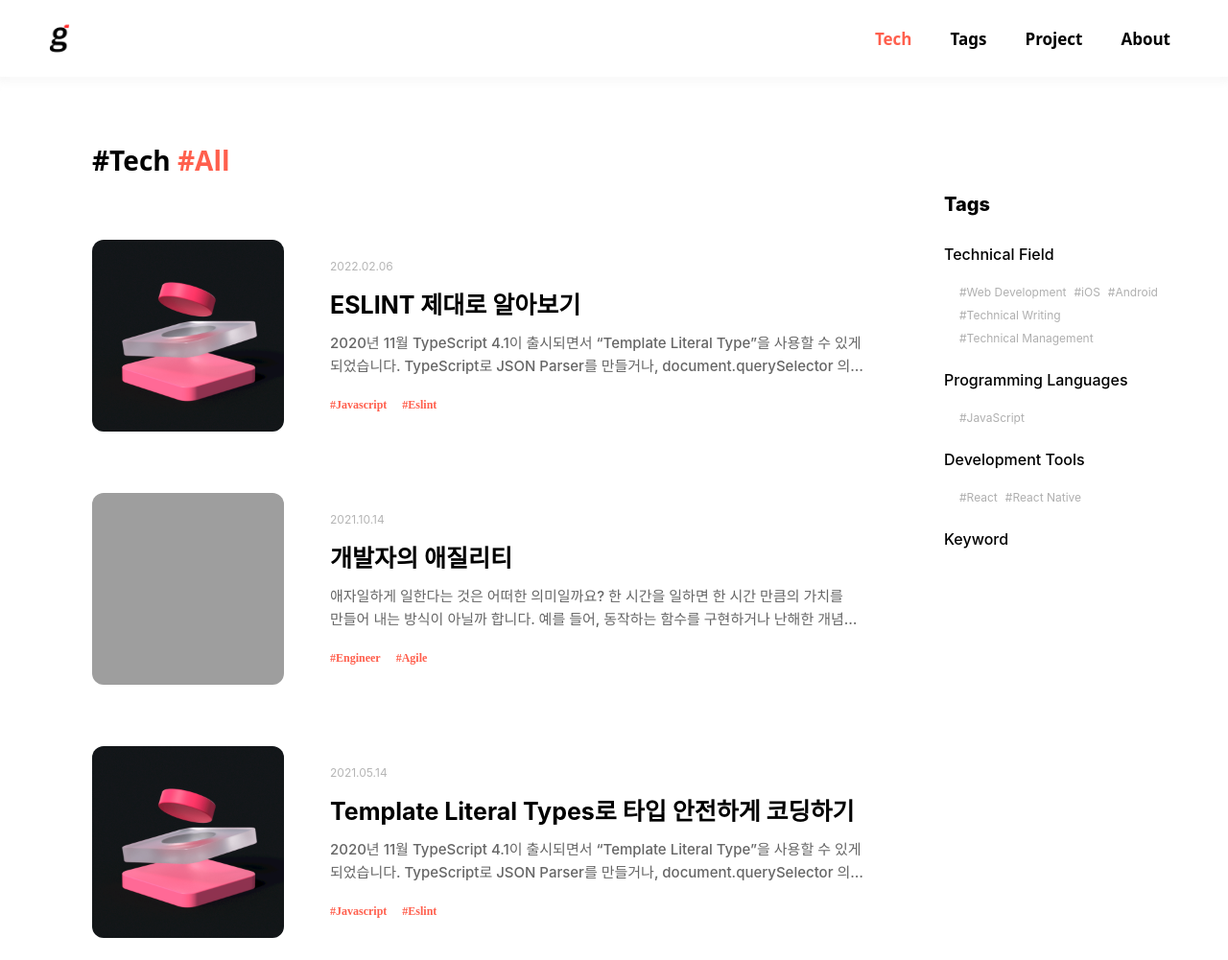
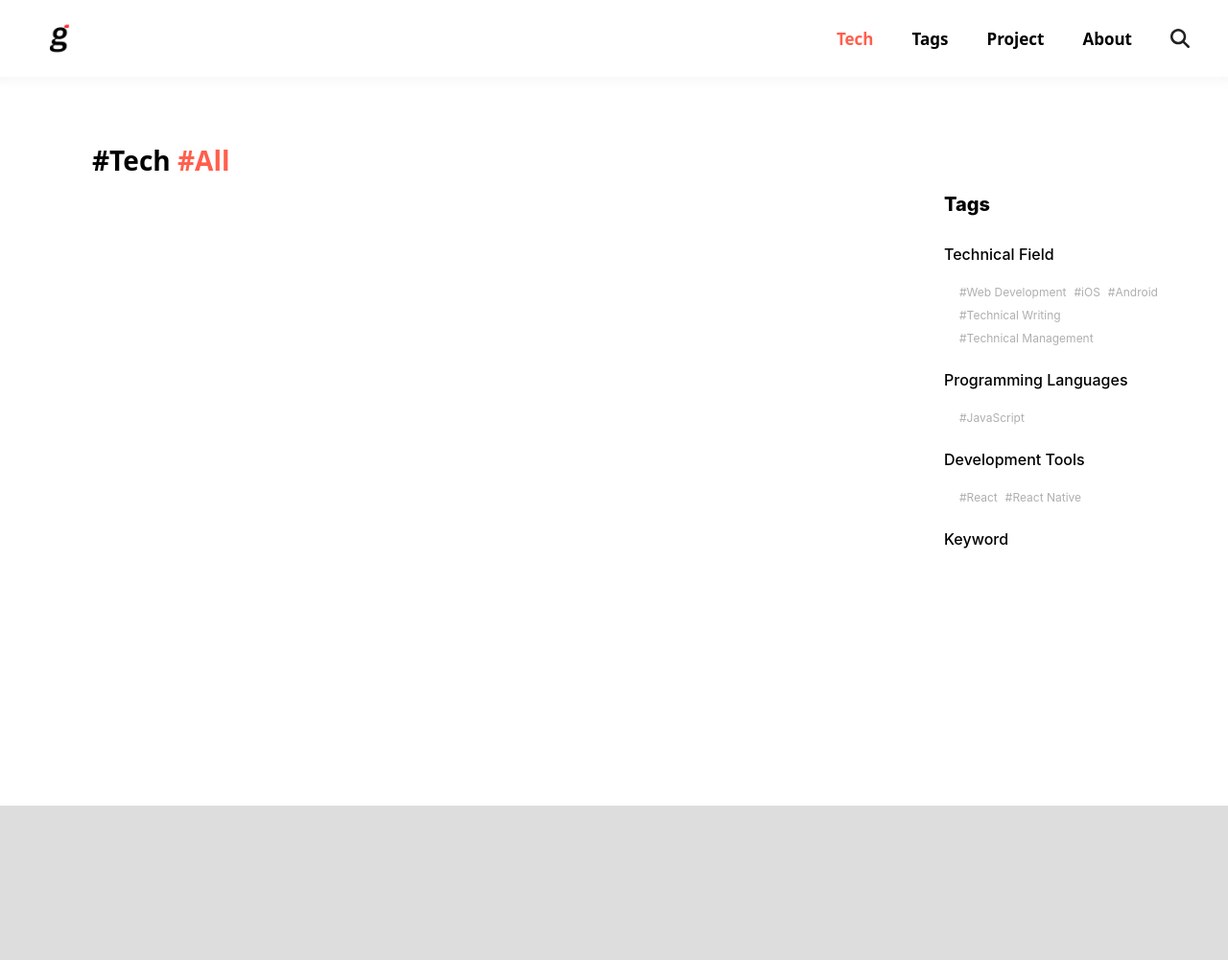
Before and after one commit to gparkkii/gparkkii.github.io, a Gatsby site: page / in a window 1280 px wide. Shown: the top 1001 px of the page at 96% size. Built offline with nearby package versions, Linux system fonts and the light colour scheme; Gatsby itself is replaced by a stand-in of ours; grey boxes are pictures that could not be loaded.

Commit message:
feat: create icon component using FontAwesome

```diff
--- a/gatsby-config.js
+++ b/gatsby-config.js
@@ -15,6 +15,7 @@ module.exports = {
     siteUrl: `https://github.com/gparkkii/gparkkii-gatsby`,
   },
   plugins: [
+    `gatsby-plugin-fontawesome-css`,
     `gatsby-plugin-image`,
     `gatsby-plugin-emotion`,
     `gatsby-transformer-sharp`,
--- a/src/components/Blog.tsx
+++ b/src/components/Blog.tsx
@@ -58,11 +58,11 @@ const Blog = ({ header, posts, tagList, selectedTag }: BlogLayoutProps) => {
         <b>#{selectedTag}</b>
       </BlogHeader>
       {/* <TagMenu tags={tagList} selectedTag={selectedTag} /> */}
-      {currentPostList?.map((post, index) => {
+      {/* {currentPostList?.map((post, index) => {
         return (
           <PostCard key={`post_${index}`} postData={post.node.frontmatter} />
         );
-      })}
+      })} */}
     </BlogContainer>
   );
 };
--- /dev/null
+++ b/src/components/Icon.tsx
@@ -0,0 +1,48 @@
+import React from 'react';
+import { FontAwesomeIcon } from '@fortawesome/react-fontawesome';
+import { faXmark, faSearch, faBars } from '@fortawesome/free-solid-svg-icons';
+import styled from '@emotion/styled';
+
+type IconType = 'cancel' | 'search' | 'menu';
+
+const CustomIcon = {
+  cancel: faXmark,
+  search: faSearch,
+  menu: faBars,
+} as const;
+
+type IconSizeType = 'xs' | 'sm' | 'md' | 'lg' | 'xl';
+const IconSize = {
+  xs: '20px',
+  sm: '24px',
+  md: '32px',
+  lg: '40px',
+  xl: '48px',
+} as const;
+
+interface IconProps {
+  size: IconSizeType;
+  icon: IconType;
+}
+
+const IconBox = styled.div`
+  display: flex;
+  align-items: center;
+  justify-content: center;
+  object-fit: contain;
+`;
+
+const Icon = ({ size, icon }: IconProps) => {
+  return (
+    <IconBox
+      style={{
+        width: IconSize[size] ?? IconSize.sm,
+        height: IconSize[size] ?? IconSize.sm,
+      }}
+    >
+      <FontAwesomeIcon icon={CustomIcon[icon]} fontSize={IconSize[size]} />
+    </IconBox>
+  );
+};
+
+export default Icon;
--- a/src/components/Navigation/Header.tsx
+++ b/src/components/Navigation/Header.tsx
@@ -1,9 +1,11 @@
 import React from 'react';
 import { StaticImage } from 'gatsby-plugin-image';
 import styled from '@emotion/styled';
-import { Link } from 'gatsby';
+import { Link, navigate } from 'gatsby';
 import NavMenu from './NavMenu';
 import { mediaQuery } from 'theme/breakpoints';
+import { PATH } from '../../routes/path';
+import Icon from '../Icon';
 
 const HeaderLayout = styled.header`
   position: fixed;
@@ -41,15 +43,19 @@ const NavMenuBox = styled.div`
   justify-content: flex-end;
 `;
 
+const IconWrapper = styled.div`
+  margin-left: 20px;
+`;
+
 interface HeaderProps {
-  title: string;
+  path: string;
 }
 
-const Header = ({ title }: HeaderProps) => {
+const Header = ({ path }: HeaderProps) => {
   return (
     <HeaderLayout>
       {/* full logo */}
-      <Link to="/">
+      <Link to={PATH.index}>
         <StaticImage
           style={{ width: '44px', height: '44px', objectFit: 'contain' }}
           src="../../images/g_logo.png"
@@ -63,6 +69,17 @@ const Header = ({ title }: HeaderProps) => {
           <NavMenu title="Project" active={false} />
           <NavMenu title="About" active={false} />
         </NavMenuBox>
+        <IconWrapper>
+          {path !== PATH.search ? (
+            <Link to={PATH.search}>
+              <Icon size="xs" icon="search" />
+            </Link>
+          ) : (
+            <div onClick={() => navigate(-1)}>
+              <Icon size="sm" icon="cancel" />
+            </div>
+          )}
+        </IconWrapper>
       </NavWrapper>
     </HeaderLayout>
   );
--- a/src/pages/index.tsx
+++ b/src/pages/index.tsx
@@ -1,13 +1,12 @@
 import * as React from 'react';
 import { graphql } from 'gatsby';
 import queryString, { ParsedQuery } from 'query-string';
-import { ThemeProvider } from '@emotion/react';
 import { PostType } from 'types/Post.types';
-import { theme } from 'theme';
 import BaseLayout from 'layout/BaseLayout';
 import { TagListProps } from 'components/TagMenu';
 import Blog from 'components/Blog';
-import Drawer from '../components/Drawer';
+import Drawer from 'components/Drawer';
+import { PATH } from '../routes/path';
 
 type IndexPageProps = {
   location: { search: string };
@@ -53,8 +52,7 @@ const IndexPage = ({
   );
 
   return (
-    <ThemeProvider theme={theme}>
-      <BaseLayout title="">
+    <BaseLayout path={PATH.index}>
       {/* Blog */}
       <Blog
         header="#All"
@@ -64,7 +62,6 @@ const IndexPage = ({
       />
       <Drawer title="Tags" />
     </BaseLayout>
-    </ThemeProvider>
   );
 };
 
```
Also changed, not shown: package.json (+15 -9 lines), src/pages/search.tsx (added, +9 -0 lines), src/images/icons/ic_cancel.png (added), src/images/icons/ic_menu.png (added), src/images/icons/ic_search.png (added), 1 other file. Lines whose indentation alone changed are shown as unchanged.
